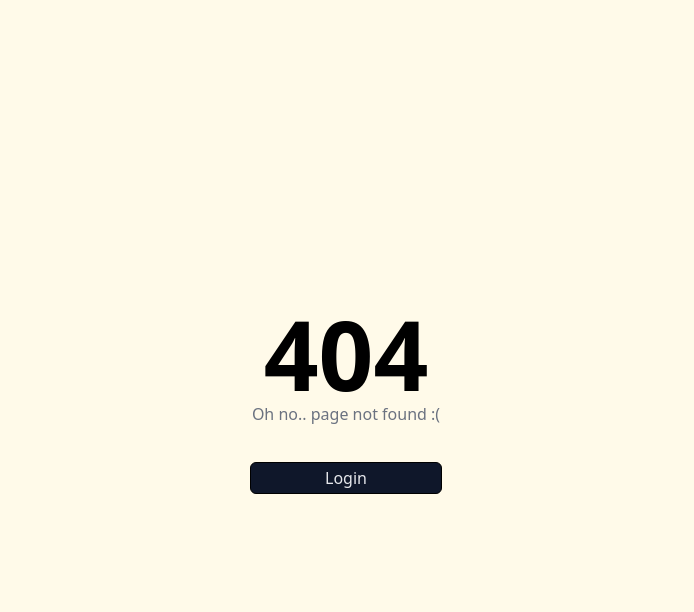
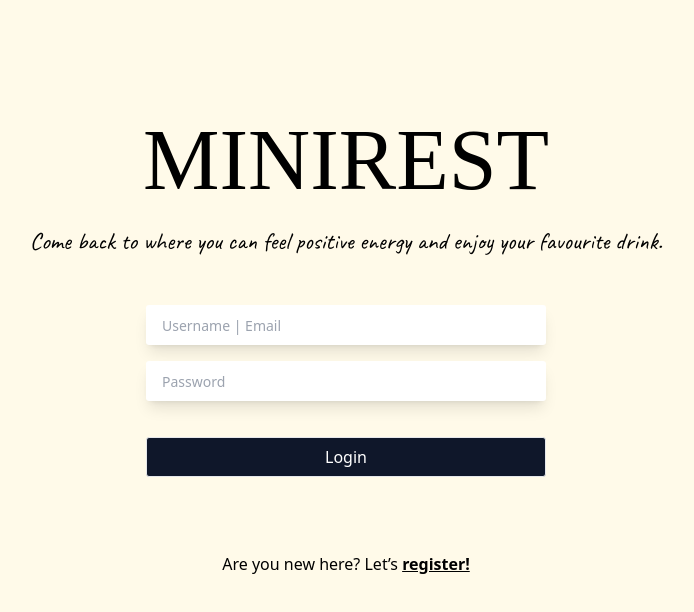
Before and after one commit to JaoShiGitHub/minirest, a React (Create React App) app in the folder frontend/: page /login in a window 1280 px wide. Before the commit this address had no page. Shown: the top 612 px of the page, without its empty margins (294-988 px from the left). Built offline with nearby package versions, Linux system fonts and the light colour scheme; a web font is replaced by a local one.

Commit message:
Modify Authentication

```diff
--- a/frontend/src/App.jsx
+++ b/frontend/src/App.jsx
@@ -6,8 +6,7 @@ function App() {
   const auth = useAuth();
   return (
     <div className="bg-background">
-      {/* {auth.isAuthenticated ? <AuthenticatedApp /> : <UnAuthenticatedApp />} */}
-      <AuthenticatedApp />
+      {auth.isAuthenticated ? <AuthenticatedApp /> : <UnAuthenticatedApp />}
     </div>
   );
 }
--- a/frontend/src/contexts/Authentication.jsx
+++ b/frontend/src/contexts/Authentication.jsx
@@ -1,40 +1,33 @@
 import React, { useState } from "react";
 import axios from "axios";
 import { useNavigate } from "react-router-dom";
-import { jwtDecode } from "jwt-decode";
 
 const AuthContext = React.createContext();
 
 function AuthProvider(props) {
   const navigate = useNavigate();
   const [isAuthenticated, setIsAuthenticated] = useState(false);
-  const [state, setState] = useState({
-    user: null,
-  });
+  const [user, setUser] = useState(null);
 
   const login = async (data) => {
     try {
       setIsAuthenticated(false);
       const response = await axios.post(
-        "http://localhost:4000/auth/login",
-        data
+        "http://localhost:4000/customer/login",
+        data,
+        { withCredentials: true }
       );
-
-      const token = response.data.token;
-      localStorage.setItem("token", token);
-      const userDataFromToken = jwtDecode(token);
-
-      setState({ user: userDataFromToken });
+      setUser(response);
       setIsAuthenticated(true);
       console.log("Login successful: ", response.data);
       navigate("/home");
     } catch (error) {
-      console.log("Login failed: ", error);
+      console.log("Login error: ", error);
     }
   };
 
   return (
-    <AuthContext.Provider value={{ state, isAuthenticated, login }}>
+    <AuthContext.Provider value={{ user, setUser, isAuthenticated, login }}>
       {props.children}
     </AuthContext.Provider>
   );
--- a/frontend/src/pages/LoginPage.jsx
+++ b/frontend/src/pages/LoginPage.jsx
@@ -6,17 +6,23 @@ function LoginPage() {
   const navigate = useNavigate();
   const [identifier, setIdentifier] = useState("");
   const [password, setPassword] = useState("");
+  const [errorMessage, setErrorMessage] = useState("");
 
-  const { login } = useAuth(); // Call the hook directly
+  const { login } = useAuth();
 
-  const handleSubmit = (e) => {
+  const handleSubmit = async (e) => {
     e.preventDefault();
-    login({
-      identifier,
-      password,
-    });
+    try {
+      await login({
+        identifier,
+        password,
+      });
+    } catch (error) {
+      setErrorMessage(error);
+    }
   };
 
+  console.log("Login error: ", errorMessage);
   return (
     <section className="flex flex-col items-center h-screen">
       <div className="flex flex-col items-center mt-24">
```
